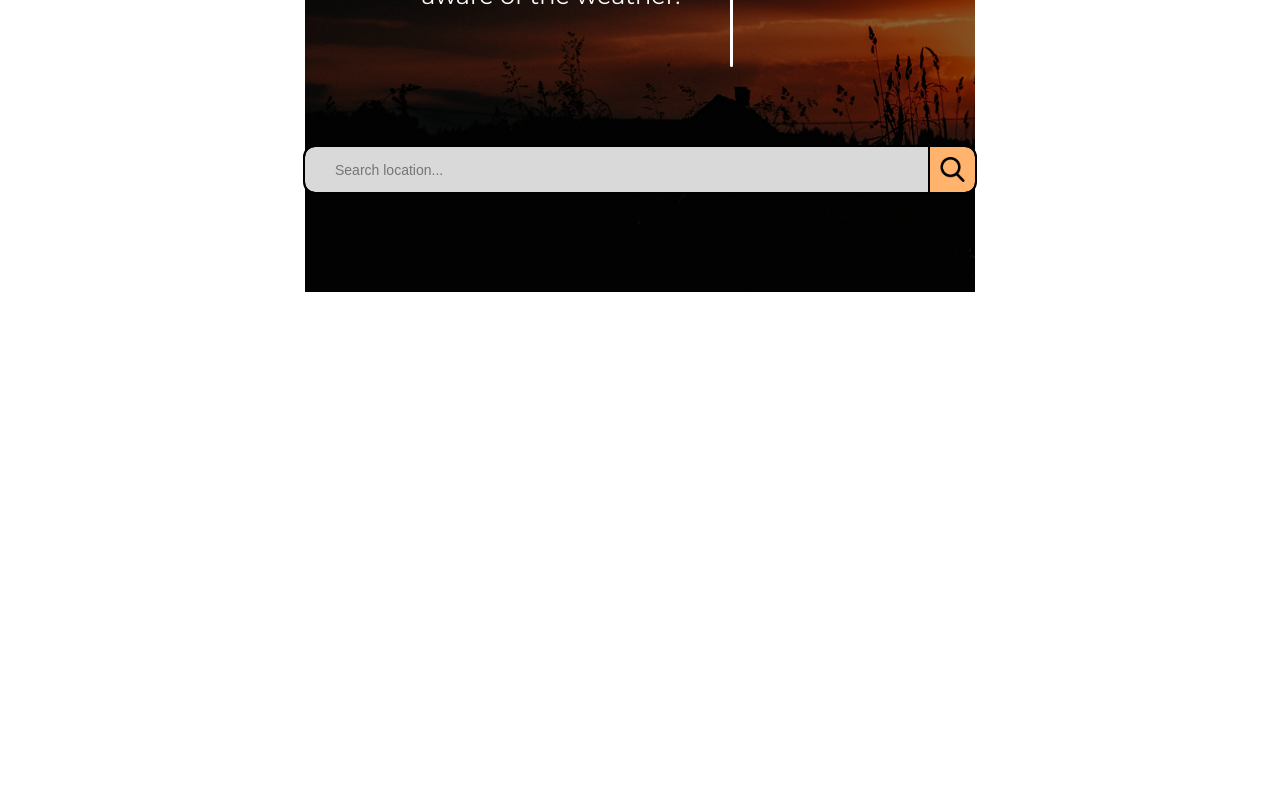
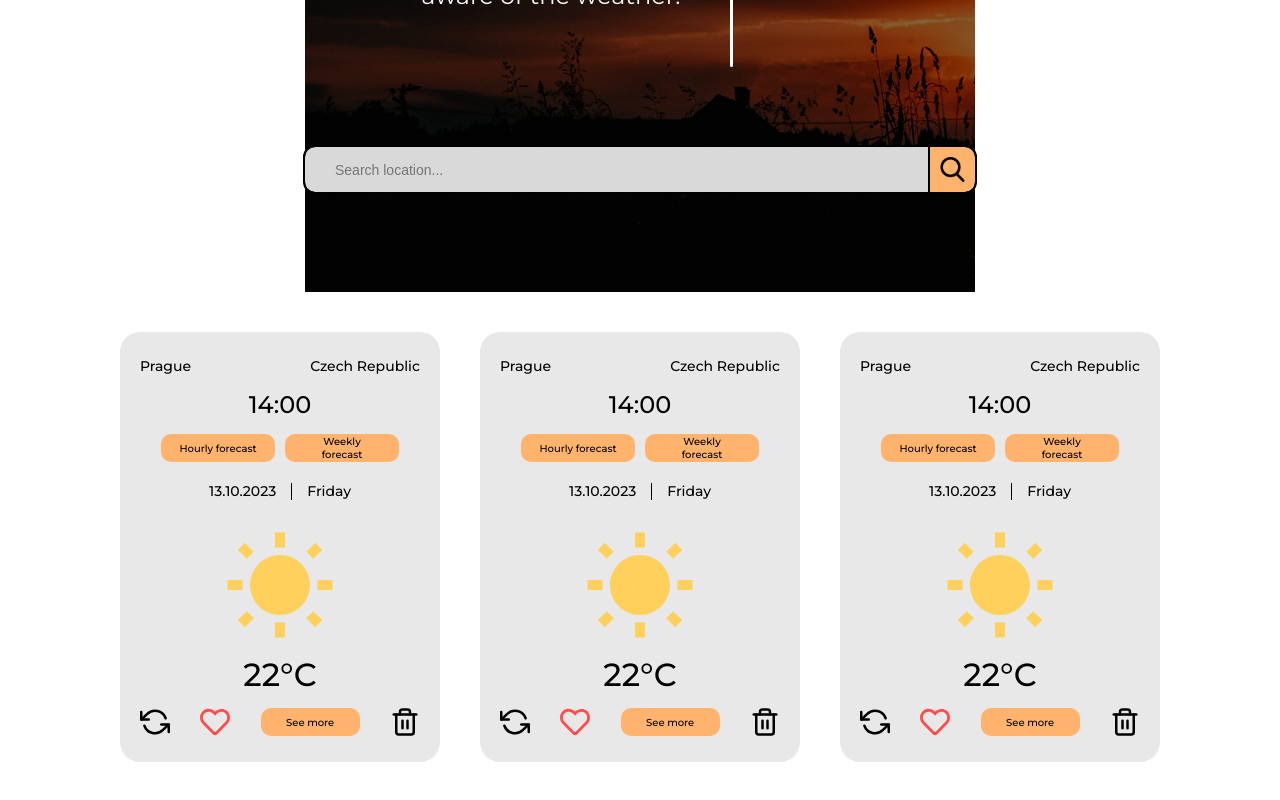
Before and after one commit to Navi474/TeamProject2, a React (Vite) app: page / in a window 1280 px wide. Shown: the part 386-1186 px from the top of the page. Before the commit the page ends 800 px from the top, so only its background shows below. Built offline with nearby package versions, Linux system fonts and the light colour scheme.

Commit message:
fix header and new cards part

```diff
--- a/src/App.jsx
+++ b/src/App.jsx
@@ -1,5 +1,6 @@
 import Header from './components/Header/header-main/Header';
 import Dashboard from './components/MainBlock/Dashboard/Dashboard';
+import WeatherList from './components/MainBlock/WeatherList/WeatherList';
 import './App.css';
 
 function App() {
@@ -7,6 +8,7 @@ function App() {
         <>
             <Header />
             <Dashboard />
+            <WeatherList />
         </>
     );
 }
--- a/src/components/MainBlock/WeatherCard/WeatherCard-styles/WeatherCard.module.css
+++ b/src/components/MainBlock/WeatherCard/WeatherCard-styles/WeatherCard.module.css
@@ -0,0 +1,146 @@
+.card {
+    background: #e8e8e8;
+    border-radius: 20px;
+    width: 100%;
+    max-width: 320px;
+    height: 430px;
+    padding: 25px 20px;
+    box-sizing: border-box;
+
+    display: flex;
+    flex-direction: column;
+    align-items: center;
+}
+
+.header {
+    width: 100%;
+    display: flex;
+    justify-content: space-between;
+    align-items: center;
+}
+
+.city {
+    font-family: var(--font-family, sans-serif);
+    font-weight: 500;
+    font-size: 14px;
+    color: #000;
+}
+
+.country {
+    font-family: var(--font-family, sans-serif);
+    font-weight: 500;
+    font-size: 14px;
+    text-align: right;
+    color: #000;
+}
+
+.time {
+    font-family: var(--font-family, sans-serif);
+    font-weight: 500;
+    font-size: 24px;
+    color: #000;
+    margin-top: 15px;
+}
+
+.forecastWrapper {
+    display: flex;
+    gap: 10px;
+    margin-top: 15px;
+}
+
+.forecastBtn {
+    background: #ffb36c;
+    border-radius: 10px;
+    padding: 8px 18px;
+    width: 114px;
+    height: 28px;
+    border: none;
+    box-sizing: border-box;
+
+    font-family: var(--font-family, sans-serif);
+    font-weight: 500;
+    font-size: 10px;
+    color: #000;
+    cursor: pointer;
+
+    display: flex;
+    justify-content: center;
+    align-items: center;
+}
+
+.dateWrapper {
+    display: flex;
+    align-items: center;
+    gap: 15px;
+    margin-top: 20px;
+}
+
+.dateText {
+    font-family: var(--font-family, sans-serif);
+    font-weight: 500;
+    font-size: 14px;
+    color: #000;
+}
+
+.separator {
+    width: 1px;
+    height: 17px;
+    background-color: #000;
+}
+
+.weatherIcon {
+    margin-top: 25px;
+    display: flex;
+    justify-content: center;
+    align-items: center;
+}
+
+.temperature {
+    font-family: var(--font-family, sans-serif);
+    font-weight: 500;
+    font-size: 32px;
+    color: #000;
+    margin-top: 10px;
+}
+
+.footer {
+    width: 100%;
+    display: flex;
+    justify-content: space-between;
+    align-items: center;
+    margin-top: auto;
+}
+
+.actionIcon {
+    width: 30px;
+    height: 30px;
+    color: #000;
+    cursor: pointer;
+}
+
+.heartIcon {
+    width: 30px;
+    height: 30px;
+    color: #ff4d4d;
+    cursor: pointer;
+}
+
+.seeMoreBtn {
+    background: #ffb36c;
+    border-radius: 10px;
+    padding: 8px 25px;
+    width: 99px;
+    height: 28px;
+    border: none;
+    box-sizing: border-box;
+
+    font-family: var(--font-family, sans-serif);
+    font-weight: 500;
+    font-size: 10px;
+    color: #000;
+    cursor: pointer;
+
+    display: flex;
+    justify-content: center;
+    align-items: center;
+}
--- a/src/components/MainBlock/WeatherCard/WeatherCard.jsx
+++ b/src/components/MainBlock/WeatherCard/WeatherCard.jsx
@@ -0,0 +1,37 @@
+import { FiRefreshCcw, FiTrash2 } from 'react-icons/fi';
+import { FaRegHeart } from 'react-icons/fa';
+import { IoMdSunny } from 'react-icons/io';
+import styles from "./WeatherCard-styles/WeatherCard.module.css";
+export default function WeatherCard() {
+    return (
+        <div className={styles.card}>
+
+            <div className={styles.header}>
+                <span className={styles.city}>Prague</span>
+                <span className={styles.country}>Czech Republic</span>
+            </div>
+            <div className={styles.time}>14:00</div>
+            <div className={styles.forecastWrapper}>
+                <button className={styles.forecastBtn}>Hourly forecast</button>
+                <button className={styles.forecastBtn}>Weekly forecast</button>
+            </div>
+            <div className={styles.dateWrapper}>
+                <span className={styles.dateText}>13.10.2023</span>
+                <div className={styles.separator}></div>
+                <span className={styles.dateText}>Friday</span>
+            </div>
+            <div className={styles.weatherIcon}>
+                <IoMdSunny size={120} color="#FFD05B" />
+            </div>
+            <div className={styles.temperature}>22°C</div>
+
+            <div className={styles.footer}>
+                <FiRefreshCcw className={styles.actionIcon} />
+                <FaRegHeart className={styles.heartIcon} />
+                <button className={styles.seeMoreBtn}>See more</button>
+                <FiTrash2 className={styles.actionIcon} />
+            </div>
+
+        </div>
+    );
+}
--- a/src/components/MainBlock/WeatherList/WeatherList-styles/WeatherList.module.css
+++ b/src/components/MainBlock/WeatherList/WeatherList-styles/WeatherList.module.css
@@ -0,0 +1,10 @@
+.listContainer {
+    display: flex;
+    flex-wrap: wrap;
+    justify-content: center;
+    gap: 40px;
+    padding: 40px 20px;
+    width: 100%;
+    max-width: 1440px;
+    margin: 0 auto;
+}
--- a/src/components/MainBlock/WeatherList/WeatherList.jsx
+++ b/src/components/MainBlock/WeatherList/WeatherList.jsx
@@ -0,0 +1,12 @@
+import styles from "./WeatherList-styles/WeatherList.module.css";
+import WeatherCard from '../WeatherCard/WeatherCard';
+
+export default function WeatherList() {
+    return (
+        <div className={styles.listContainer}>
+            <WeatherCard />
+            <WeatherCard />
+            <WeatherCard />
+        </div>
+    );
+}
```
